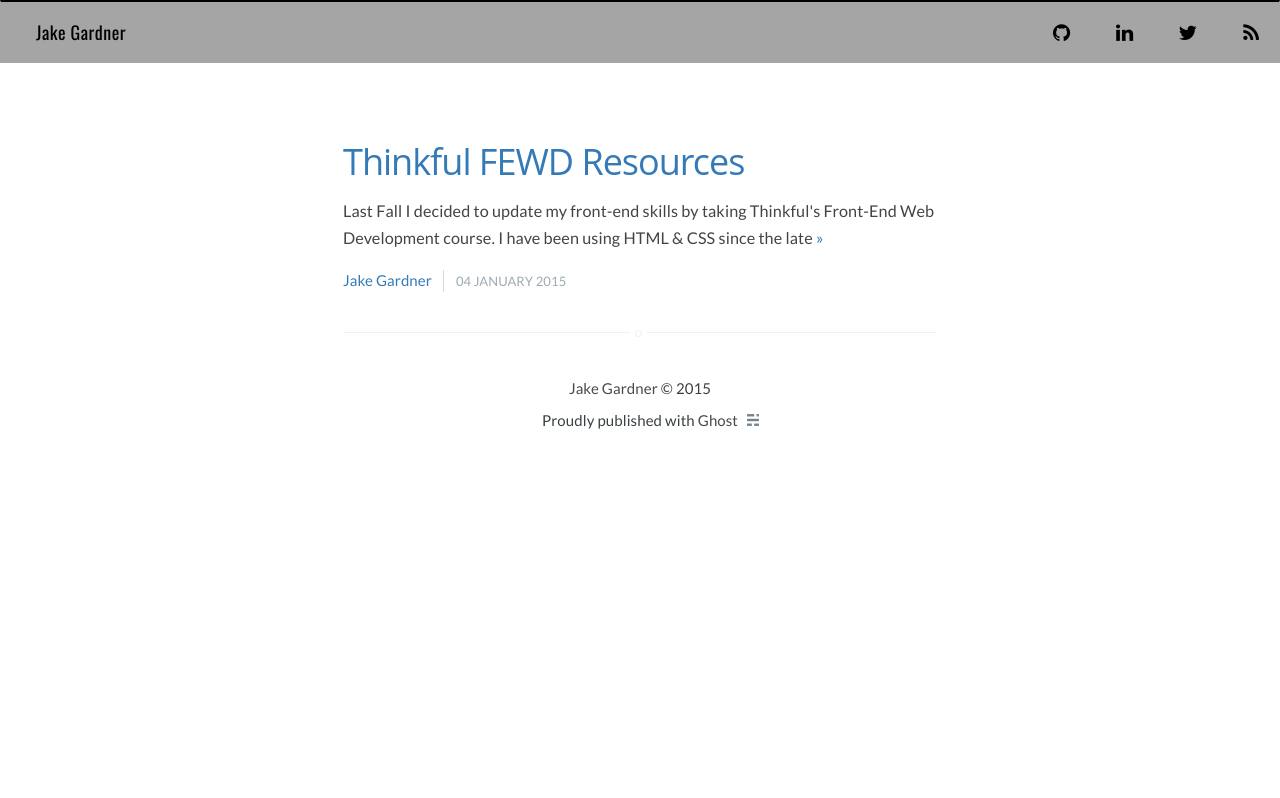
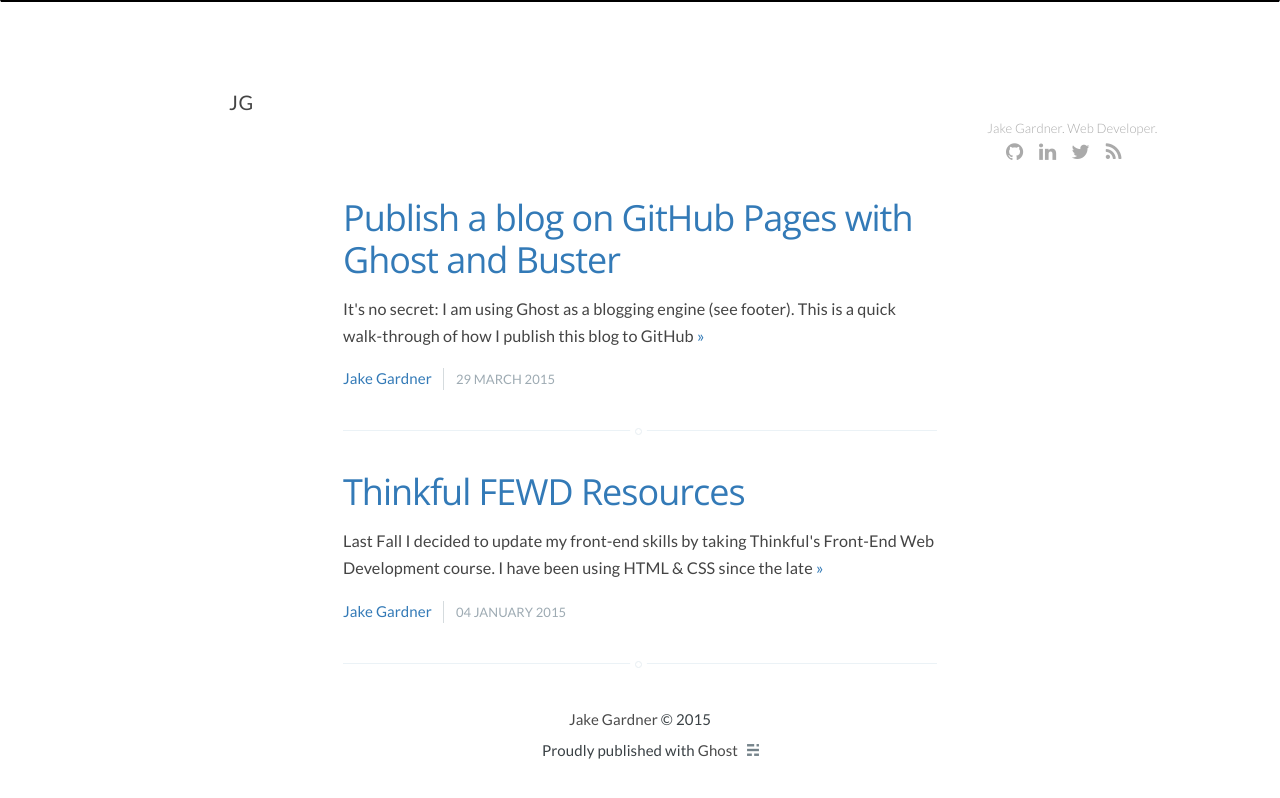
Before and after one commit to jakegardner/blog, a plain HTML site: page index.html in a window 1280 px wide. Drawn offline with nearby package versions, Linux system fonts and the light colour scheme.

Commit message:
Publish with Ghost and Buster post; nav css refactor

```diff
--- a/assets/css/blog.css
+++ b/assets/css/blog.css
@@ -13,19 +13,27 @@ html {
 	navbar.scss
 ============================================== */
 .navbar {
-  background-color: #a5a5a5;
+  background-color: white;
   width: 100%;
   text-align: center;
   border-radius: 0px;
-  border-top: solid 2px black; }
+  border-top: solid 2px black;
+  margin-bottom: 0;
+  padding-top: 1em; }
+  @media (min-width: 960px) {
+    .navbar {
+      padding-top: 5em; } }
 
 .navbar-header {
-  padding: 20px;
-  text-align: center; }
+  text-align: left; }
+  @media (min-width: 768px) {
+    .navbar-header {
+      font-size: 1.5rem; } }
 
 .navbar-brand {
   float: none;
-  font-family: 'Oswald', sans-serif;
+  font-family: 'Lato', sans-serif;
+  font-size: 2rem;
   letter-spacing: 0.5px; }
 
 .navbar a:hover, .navbar-nav li a:hover {
@@ -35,18 +43,55 @@ html {
   height: auto;
   margin-top: 3px; }
 
+.navbar-social {
+  list-style-type: none; }
+  @media (min-width: 768px) {
+    .navbar-social {
+      border-left: solid 1px #aaa;
+      margin-top: -3px; } }
+  @media (min-width: 960px) {
+    .navbar-social {
+      border-left: 0; } }
+
 .navbar-social li {
-  padding-left: 0.5em;
+  font-size: 1.5rem;
   display: inline-block;
-  font-size: 1.5rem; }
+  padding-right: 0.75em;
+  margin: 0; }
+  @media (min-width: 960px) {
+    .navbar-social li {
+      padding-right: 0.25em; } }
 
-.social-link, .nav-link {
+.nav-link {
   text-decoration: none;
-  color: black; }
+  color: #444; }
+
+.social-link {
+  text-decoration: none;
+  color: #aaa; }
+
+.about {
+  padding-top: 5px;
+  text-align: right; }
+  @media (min-width: 960px) {
+    .about {
+      padding-top: 1.5em; } }
+  .about p {
+    font-weight: 300;
+    font-size: 1.2rem;
+    line-height: 145%;
+    color: #aaa;
+    margin: 0; }
+    @media (min-width: 960px) {
+      .about p {
+        font-size: 1.3rem; } }
 
 /* =============================================
 	ghost overrides
 ============================================== */
+* {
+  box-sizing: border-box; }
+
 body {
   height: 100%;
   font-family: "Lato", sans-serif; }
@@ -59,7 +104,8 @@ h1 {
   letter-spacing: 0.1px; }
 
 h4 {
-  font-size: 2.2rem; }
+  font-size: 2.5rem;
+  margin-top: 1em; }
 
 h6 {
   font-variant: small-caps;
@@ -69,17 +115,24 @@ p {
   font-size: 1.7rem;
   color: #444; }
 
+ol {
+  margin-left: 2em; }
+
+/* =============================================
+	sidebar
+============================================== */
 /* =============================================
 	index/post body
 ============================================== */
-main.content {
+.post-content {
   padding-top: 1em; }
 
-main.content a {
+.post-content a, .content a {
   color: #337ab7; }
 
 .post {
-  max-width: 33em; }
+  max-width: 33em;
+  margin-top: 3rem; }
 
 .post-meta {
   font-family: "Lato", sans-serif; }
--- a/index.html
+++ b/index.html
@@ -11,12 +11,11 @@
 
     <link rel="shortcut icon" href="favicon.ico">
 
-    <link rel="stylesheet" type="text/css" href="assets/css/bootstrap.min.css?v=0572e5de95">
+    <link rel="stylesheet" type="text/css" href="assets/css/bootstrap.min.css?v=fe32ec54df">
     <link href="http://maxcdn.bootstrapcdn.com/font-awesome/4.2.0/css/font-awesome.min.css" rel="stylesheet">
-    <link rel="stylesheet" type="text/css" href="http://fonts.googleapis.com/css?family=Roboto:400,700,300">
-    <link href="http://fonts.googleapis.com/css?family=Lato:300,400,700,400italic%7COswald:400,700" rel="stylesheet" type="text/css">
-    <link rel="stylesheet" type="text/css" href="assets/css/screen.css?v=0572e5de95">
-    <link rel="stylesheet" type="text/css" href="assets/css/blog.css?v=0572e5de95">
+    <link href="http://fonts.googleapis.com/css?family=Lato:300,400,700,400italic%7COpen+Sans" rel="stylesheet" type="text/css">
+    <link rel="stylesheet" type="text/css" href="assets/css/screen.css?v=fe32ec54df">
+    <link rel="stylesheet" type="text/css" href="assets/css/blog.css?v=fe32ec54df">
 
     <link rel="canonical" href="http://localhost:2368/">
     <meta name="generator" content="Ghost 0.5">
@@ -25,20 +24,27 @@
 <body class="home-template">
     <nav class="navbar" role="navigation">
         <div class="container-fluid">
-            <div class="navbar-header">
-                <span class="navbar-brand"><a href="index.html"><span class="nav-link">Jake Gardner</span></a></span>
+            <div class="row">
+                <div class="col-xs-2 col-sm-2 col-md-2 col-md-offset-2 navbar-header">
+                    <span class="navbar-brand"><a href="index.html"><span class="nav-link">JG</span></a></span>
                 </div>
-            <ul class="nav navbar-nav navbar-right navbar-social">
+                <aside class="col-xs-10 col-sm-offset-3 col-sm-4 col-md-offset-5 col-md-2 about">
+                    <p>Jake Gardner. Web Developer.</p>
+                </aside>
+                <ul class="col-xs-12 col-sm-3 col-md-offset-9 col-md-2 navbar-social">
                     <li><a class="social-link" href="https://github.com/jakegardner"><span class="fa fa-github fa-lg fa-fw"></span></a></li>
                     <li><a class="social-link" href="https://www.linkedin.com/in/jacobga"><span class="fa fa-linkedin fa-lg fa-fw"></span></a></li>
                     <li><a class="social-link" href="https://twitter.com/_jacobgardner"><span class="fa fa-twitter fa-lg fa-fw"></span></a></li>
                     <li><a class="social-link" href="http://127.0.0.1:2368/blog/rss/"><span class="fa fa-rss fa-lg fa-fw"></span></a></li>
                 </ul>
             </div>
+        </div>
     </nav>
 
 
-<main id="content" class="content" role="main">
+<div class="container-fluid">
+	<div class="row">
+		<main id="content" class="col-xs-12 col-sm-10 col-sm-offset-1 col-md-8 col-md-offset-2 content" role="main">
 
 		    <div class="extra-pagination inner">
 		        <nav class="pagination" role="navigation">
@@ -46,6 +52,20 @@
 		    </nav>
 		    </div>
 
+		    <article class="post">
+		        <header class="post-header">
+		            <h2 class="post-title"><a href="publish-a-blog-on-github-with-ghost-and-buster/">Publish a blog on GitHub Pages with Ghost and Buster</a></h2>
+		        </header>
+		        <section class="post-excerpt">
+		            <p>It's no secret: I am using Ghost as a blogging engine (see footer). This is a quick walk-through of how I publish this blog to GitHub <a class="read-more" href="publish-a-blog-on-github-with-ghost-and-buster/">»</a></p>
+		        </section>
+		        <footer class="post-meta">
+
+		            <a href="author/jake/">Jake Gardner</a>
+
+		            <time class="post-date" datetime="2015-03-29">29 March 2015</time>
+		        </footer>
+		    </article>
 		    <article class="post">
 		        <header class="post-header">
 		            <h2 class="post-title"><a href="thinkful-fewd-resources/">Thinkful FEWD Resources</a></h2>
@@ -63,17 +83,19 @@
 
 
 		</main>
+	</div>
+</div>
 
 <footer class="jg-footer">
     <div class="footer-wrapper">
         <section class="jgcopyright"><a href="http://localhost:2368">Jake Gardner</a> © 2015</section>
-        <section class="jgpoweredby">Proudly published with <a class="ghostlink" href="https://ghost.org">Ghost <img class="ghosticon" width="30px" height="30px" src="assets/small.png?v=0572e5de95"></a></section>
+        <section class="jgpoweredby">Proudly published with <a class="ghostlink" href="https://ghost.org">Ghost <img class="ghosticon" width="30px" height="30px" src="assets/small.png?v=fe32ec54df"></a></section>
     </div>
 </footer>
 
-    <script src="public/jquery.js?v=0572e5de95"></script>
+    <script src="public/jquery.js?v=fe32ec54df"></script>
 
-    <script type="text/javascript" src="assets/js/jquery.fitvids.js?v=0572e5de95"></script>
-    <script type="text/javascript" src="assets/js/index.js?v=0572e5de95"></script>
+    <!-- <script type="text/javascript" src="/assets/js/jquery.fitvids.js?v=fe32ec54df"></script>
+    // <script type="text/javascript" src="/assets/js/index.js?v=fe32ec54df"></script> -->
 
 </body>
```
Also changed, not shown: author/jake/index.html (+35 -17 lines), thinkful-fewd-resources/index.html (+27 -23 lines), 1 other file. Lines whose indentation alone changed are shown as unchanged.
